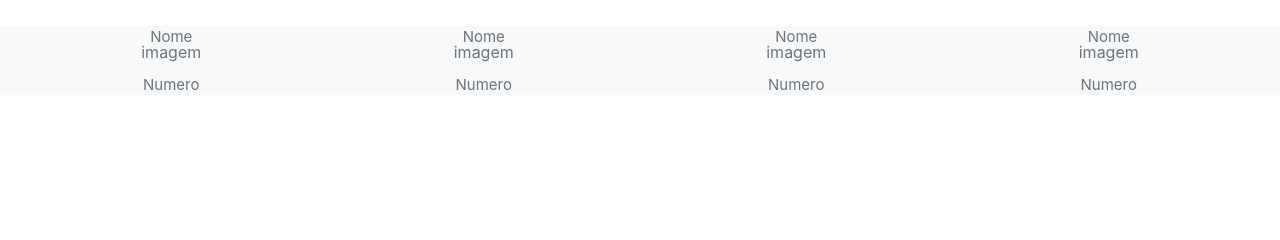
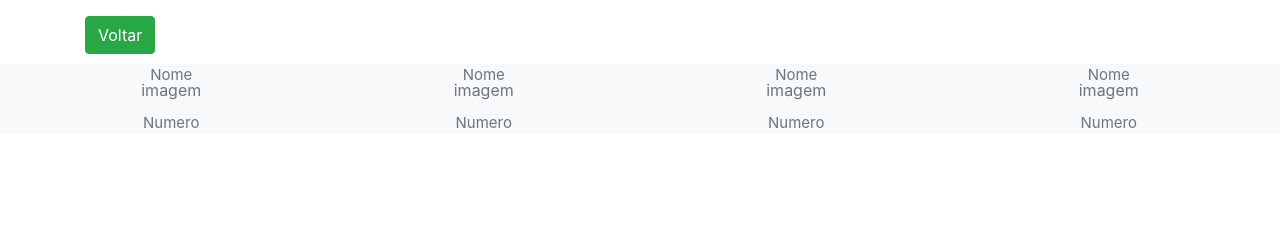
Before and after one commit to Rick-s2/implementacao-Projeto, a PHP site: page /app/view/frequencia/listFrequencias.php in a window 1280 px wide. Shown: the part 182-422 px from the top of the page. Run offline with PHP 8.4, Linux system fonts and the light colour scheme; the template is opened without the code that fills it, so the values that code supplies are empty; some libraries are stand-ins or nearby versions.

Commit message:
botao de voltar no listFrequencia

```diff
--- a/app/view/frequencia/listFrequencias.php
+++ b/app/view/frequencia/listFrequencias.php
@@ -44,6 +44,7 @@
                         <?php endforeach; ?>
                     </tbody>
                 </table>
+                <a class="btn btn-success" href="<?= BASEURL ?>/controller/EncontroController.php?action=list">Voltar</a>
             </div>
         </div>
 </div>
```
